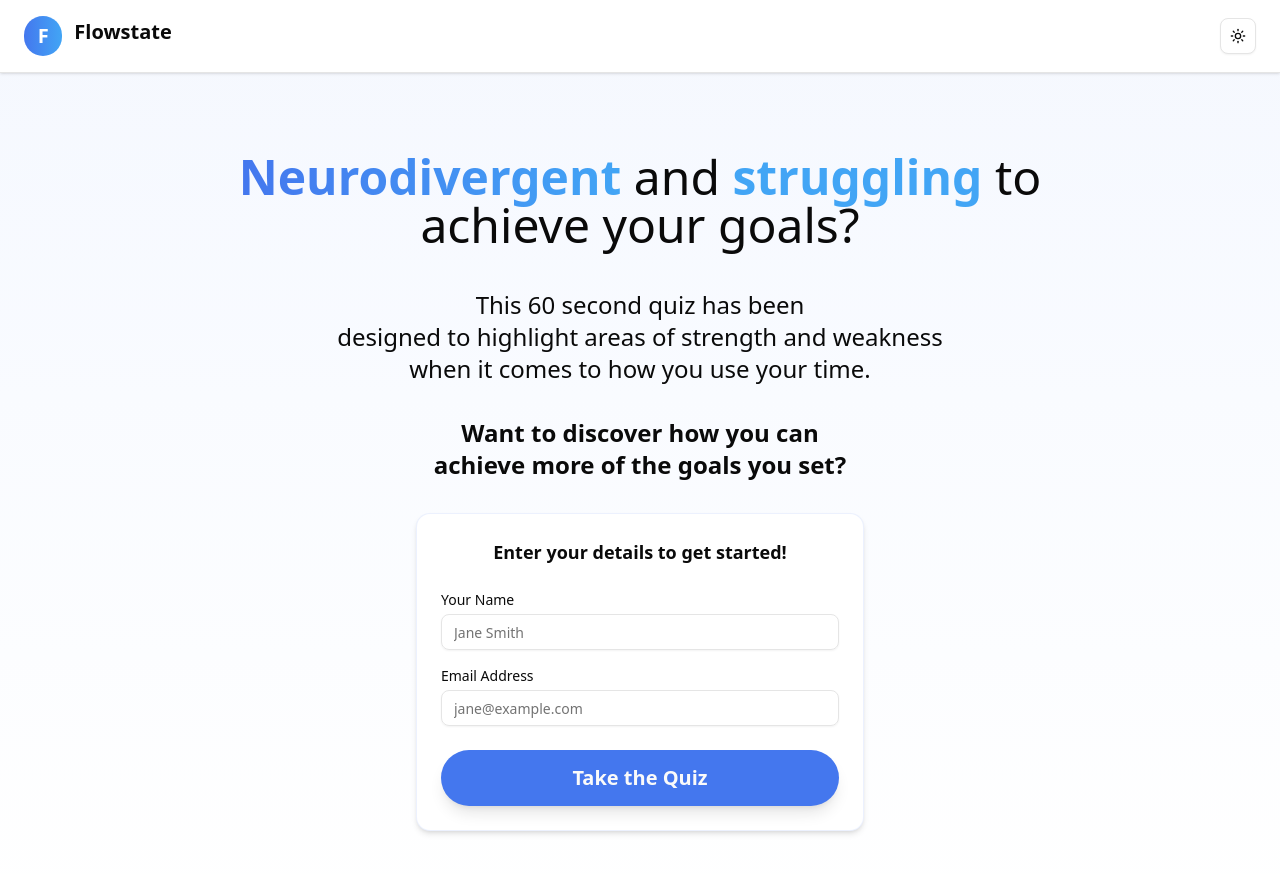
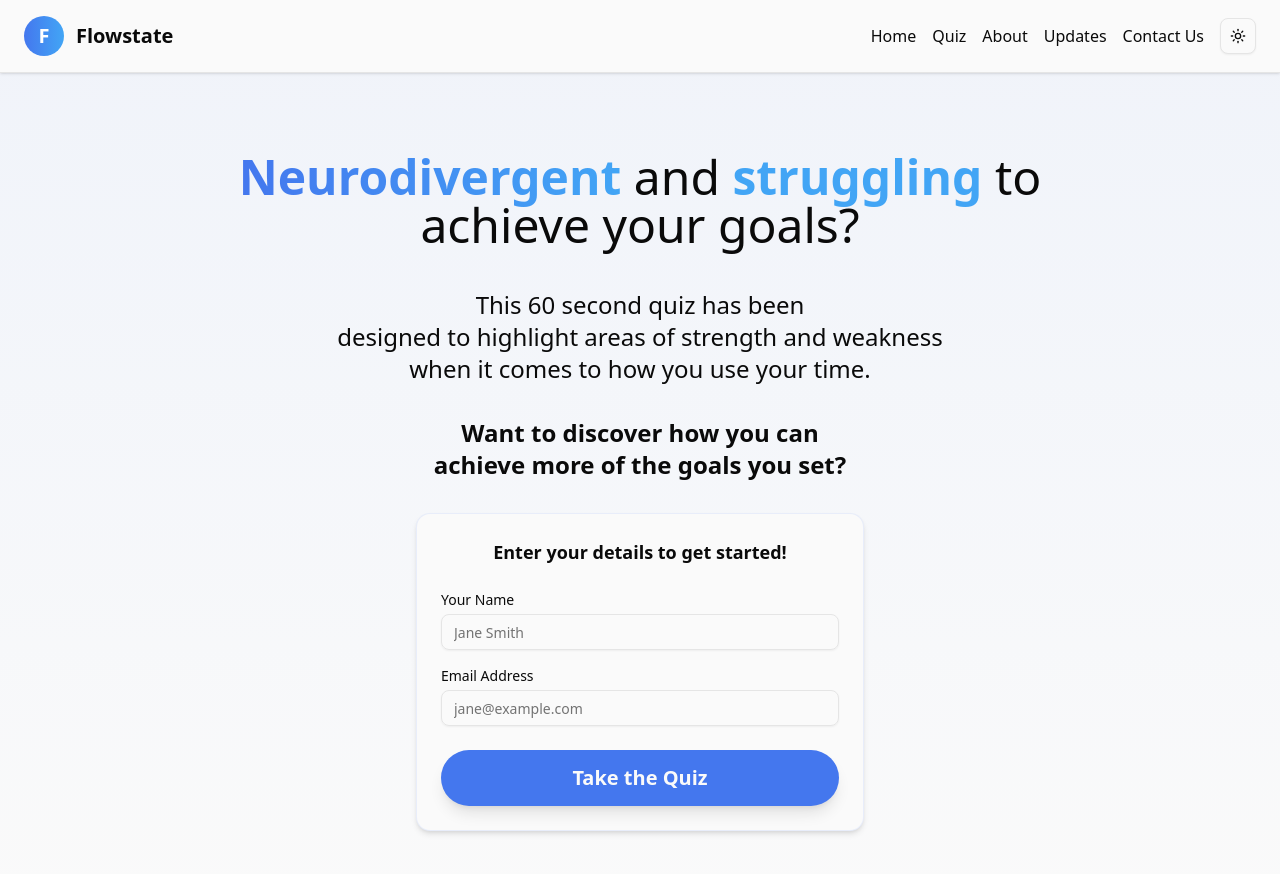
Before and after one commit to FlowStateCalendar/Shift-Website, a Next.js app: page / in a window 1280 px wide. Shown: the top 874 px of the page. Built offline with nearby package versions, Linux system fonts and the light colour scheme.

Commit message:
Current version

```diff
--- a/app/globals.css
+++ b/app/globals.css
@@ -4,74 +4,92 @@
 @custom-variant dark (&:is(.dark *));
 
 :root {
-  --background: oklch(1 0 0);
-  --foreground: oklch(0.145 0 0);
-  --card: oklch(1 0 0);
-  --card-foreground: oklch(0.145 0 0);
-  --popover: oklch(1 0 0);
-  --popover-foreground: oklch(0.145 0 0);
-  --primary: rgb(68, 119, 238);
-  --primary-foreground: oklch(0.985 0 0);
-  --secondary: oklch(0.97 0 0);
-  --secondary-foreground: oklch(0.205 0 0);
-  --muted: rgb(235, 240, 247);
-  --muted-foreground: oklch(0.556 0 0);
-  --accent: rgb(66, 165, 245);
-  --accent-foreground: oklch(0.205 0 0);
-  --destructive: rgb(66, 165, 245);
-  --destructive-foreground: oklch(0.577 0.245 27.325);
-  --border: oklch(0.922 0 0);
-  --input: oklch(0.922 0 0);
-  --ring: oklch(0.708 0 0);
-  --chart-1: oklch(0.646 0.222 41.116);
-  --chart-2: oklch(0.6 0.118 184.704);
-  --chart-3: oklch(0.398 0.07 227.392);
-  --chart-4: oklch(0.828 0.189 84.429);
-  --chart-5: oklch(0.769 0.188 70.08);
+  --background: #fafafa;
+  --foreground: #0a0a0a;
+  --card: #fafafa;
+  --card-foreground: #0a0a0a;
+  --popover: #fafafa;
+  --popover-foreground: #0a0a0a;
+  --primary: #4477ee;
+  --primary-foreground: #fafafa;
+  --secondary: #f5f5f5;
+  --secondary-foreground: #171717;
+  --muted: #ebf0f7;
+  --muted-foreground: #737373;
+  --accent: #42a5f5;
+  --accent-foreground: #171717;
+  --destructive: #4477ee;
+  --destructive-foreground: #42a5f5;
+  --border: #e5e5e5;
+  --input: #e5e5e5;
+  --ring: #a1a1a1;
+  --chart-1: #f54a00;
+  --chart-2: #009689;
+  --chart-3: #104e64;
+  --chart-4: #ffba00;
+  --chart-5: #f2f0ef;
   --radius: 0.625rem;
-  --sidebar: oklch(0.985 0 0);
-  --sidebar-foreground: oklch(0.145 0 0);
-  --sidebar-primary: oklch(0.205 0 0);
-  --sidebar-primary-foreground: oklch(0.985 0 0);
-  --sidebar-accent: oklch(0.97 0 0);
-  --sidebar-accent-foreground: oklch(0.205 0 0);
-  --sidebar-border: oklch(0.922 0 0);
-  --sidebar-ring: oklch(0.708 0 0);
+  --sidebar: #242633;
+  --sidebar-foreground: #fafafa;
+  --sidebar-primary: #abd6ec;
+  --sidebar-primary-foreground: #fafafa;
+  --sidebar-accent: #faa1ad;
+  --sidebar-accent-foreground: #171717;
+  --sidebar-border: #e5e5e5;
+  --sidebar-ring: #a1a1a1;
+
+
+  --brand1:#FFBFBB;
+  --brand2:#FAA1AD;
+  --brand3:#CD93AC;
+  --brand4:#ABD6EC;
+  --brand5:#AFB2DC;
+  --brand6:#9AB2CA;
+  --brand-dark:#242633;
 }
 
 .dark {
-  --background: oklch(0.145 0 0);
-  --foreground: oklch(0.985 0 0);
-  --card: oklch(0.145 0 0);
-  --card-foreground: oklch(0.985 0 0);
-  --popover: oklch(0.145 0 0);
-  --popover-foreground: oklch(0.985 0 0);
-  --primary: oklch(0.985 0 0);
-  --primary-foreground: oklch(0.205 0 0);
-  --secondary: oklch(0.269 0 0);
-  --secondary-foreground: oklch(0.985 0 0);
-  --muted: oklch(0.269 0 0);
-  --muted-foreground: oklch(0.708 0 0);
-  --accent: rgb(199, 171, 247);
-  --accent-foreground: oklch(0.985 0 0);
-  --destructive: rgb(255, 191, 187);
-  --destructive-foreground: rgb(175, 178, 220);
-  --border: oklch(0.269 0 0);
-  --input: oklch(0.269 0 0);
-  --ring: oklch(0.439 0 0);
-  --chart-1: oklch(0.488 0.243 264.376);
-  --chart-2: oklch(0.696 0.17 162.48);
-  --chart-3: oklch(0.769 0.188 70.08);
-  --chart-4: oklch(0.627 0.265 303.9);
-  --chart-5: oklch(0.645 0.246 16.439);
-  --sidebar: oklch(0.205 0 0);
-  --sidebar-foreground: oklch(0.985 0 0);
-  --sidebar-primary: oklch(0.488 0.243 264.376);
-  --sidebar-primary-foreground: oklch(0.985 0 0);
-  --sidebar-accent: oklch(0.269 0 0);
-  --sidebar-accent-foreground: oklch(0.985 0 0);
-  --sidebar-border: oklch(0.269 0 0);
-  --sidebar-ring: oklch(0.439 0 0);
+  --background: #242633;
+  --foreground: #fafafa;
+  --card: #0a0a0a;
+  --card-foreground: #fafafa;
+  --popover: #0a0a0a;
+  --popover-foreground: #fafafa;
+  --primary: #fafafa;
+  --primary-foreground: #171717;
+  --secondary: #262626;
+  --secondary-foreground: #fafafa;
+  --muted: #262626;
+  --muted-foreground: #a1a1a1;
+  --accent: #c7abf7;
+  --accent-foreground: #fafafa;
+  --destructive: #fafafa;
+  --destructive-foreground: #c7abf7;
+  --border: #262626;
+  --input: #262626;
+  --ring: #525252;
+  --chart-1: #1447e6;
+  --chart-2: #00bc7d;
+  --chart-3: #fd9a00;
+  --chart-4: #ad46ff;
+  --chart-5: #ff2056;
+  --sidebar: #242633;
+  --sidebar-foreground: #fafafa;
+  --sidebar-primary: #abd6ec;
+  --sidebar-primary-foreground: #fafafa;
+  --sidebar-accent: #faa1ad;
+  --sidebar-accent-foreground: #525252;
+  --sidebar-border: #262626;
+  --sidebar-ring: #525252;
+
+
+  --brand1:#FFBFBB;
+  --brand2:#FAA1AD;
+  --brand3:#CD93AC;
+  --brand4:#ABD6EC;
+  --brand5:#AFB2DC;
+  --brand6:#9AB2CA;
+  --brand-dark:#242633;
 }
 
 @theme inline {
--- a/app/page.tsx
+++ b/app/page.tsx
@@ -37,10 +37,10 @@ export default function Home() {
             <section className="flex py-12 md:py-20 bg-gradient-to-b from-primary/5 to-background">
                 <div className="max-w-4xl mx-auto text-center">
                     <h1 className="text-4xl md:text-5xl pb-4 mb-6 ">
-                        <b className="bg-gradient-to-r from-primary to-accent bg-clip-text text-transparent">
+                        <b className="bg-gradient-to-r from-destructive to-destructive-foreground bg-clip-text text-transparent">
                             Neurodivergent
                         </b>{" "}
-                        and <b className="text-accent">struggling</b> to achieve your goals?
+                        and <b className="text-destructive-foreground">struggling</b> to achieve your goals?
                     </h1>
                     <p className="text-2xl mb-8 max-w-2xl mx-auto">
                         This 60 second quiz has been
--- a/components/footer.tsx
+++ b/components/footer.tsx
@@ -3,88 +3,88 @@ import Link from "next/link";
 
 export default function Footer() {
     return (
-        <footer className="bg-neutral-900 text-neutral-300 py-12">
+        <footer className="bg-muted text-foreground py-12">
             <div className="container mx-auto px-4 sm:px-6 lg:px-8">
                 <div className="flex flex-wrap justify-between">
                     <div className="w-full md:w-1/3 mb-10 md:mb-0">
-                        <div className="flex items-center mb-4">
+                        <Link href="/" className="flex items-center mb-4">
                             <div className="h-10 w-10 rounded-full bg-primary flex items-center justify-center text-white font-bold text-xl">
                                 F
                             </div>
-                            <span className="ml-3 text-xl font-bold text-white">Flowstate</span>
-                        </div>
+                            <span className="ml-3 text-xl font-bold">Flowstate</span>
+                        </Link>
                         <p className="mb-4 max-w-xs">
-                            Supporting neurodiverse individuals through technology.
+                            Giving neurodiverse individuals the ability to thrive.
                         </p>
                         <div className="flex space-x-4">
-                            <a href="#" className="text-neutral-400 hover:text-white transition" aria-label="Twitter">
+                            {/* <a href="#" className="text-neutral-400 hover:text-white transition" aria-label="Twitter">
                                 <Twitter className="h-6 w-6" />
-                            </a>
-                            <a href="#" className="text-neutral-400 hover:text-white transition" aria-label="Instagram">
+                            </a> */}
+                            <a href="#" className="hover:text-muted transition" aria-label="Instagram">
                                 <Instagram className="h-6 w-6" />
                             </a>
-                            <a href="#" className="text-neutral-400 hover:text-white transition" aria-label="GitHub">
+                            <a href="#" className="text-neutral-400 hover:text-muted transition" aria-label="GitHub">
                                 <Github className="h-6 w-6" />
                             </a>
                         </div>
                     </div>
 
-                    <div className="w-full md:w-2/3 grid grid-cols-2 md:grid-cols-3 gap-8">
+                    <div className="w-full md:w-1/2 grid grid-cols-2 md:grid-cols-3 gap-8">
                         <div>
-                            <h3 className="text-white font-semibold mb-4">Resources</h3>
+                            <h3 className="font-semibold mb-4">Resources</h3>
                             <ul className="space-y-2">
                                 <li>
-                                    <Link href="#" className="hover:text-white transition">
+                                    <Link href="#" className="hover:text-muted transition">
                                         Quiz
                                     </Link>
                                 </li>
-                                <li>
+                                {/* <li>
                                     <a href="#" className="hover:text-white transition">
                                         Community
                                     </a>
-                                </li>
+                                </li> */}
                                 <li>
-                                    <a href="#" className="hover:text-white transition">
+                                    <a href="#" className="hover:text-muted transition">
                                         Updates
                                     </a>
                                 </li>
-                                <li>
+                                {/* <li>
                                     <a href="#" className="hover:text-white transition">
                                         Blog
                                     </a>
-                                </li>
+                                </li> */}
                             </ul>
                         </div>
                         <div>
-                            <h3 className="text-white font-semibold mb-4">Company</h3>
+                            <h3 className="font-semibold mb-4">Company</h3>
                             <ul className="space-y-2">
                                 <li>
-                                    <Link href="/about" className="hover:text-white transition">
+                                    <Link href="/about" className="hover:text-muted transition">
                                         About Us
                                     </Link>
                                 </li>
                                 <li>
-                                    <a href="/contact-us" className="hover:text-white transition">
+                                    <a href="/contact-us" className="hover:text-muted transition">
                                         Contact Us
                                     </a>
                                 </li>
-                                <li>
+                                {/* <li>
                                     <a href="#" className="hover:text-white transition">
                                         Join Us
                                     </a>
-                                </li>
+                                </li> */}
                             </ul>
                         </div>
                         <div>
-                            <h3 className="text-white font-semibold mb-4">Legal</h3>
+                            <h3 className="font-semibold mb-4">Legal</h3>
                             <ul className="space-y-2">
                                 <li>
-                                    <a href="#" className="hover:text-white transition">
+                                    <a href="#" className="hover:text-muted transition">
                                         Privacy Policy
                                     </a>
                                 </li>
                                 <li>
-                                    <a href="#" className="hover:text-white transition">
+                                    <a href="#" className="hover:text-muted transition">
                                         Terms of Service
                                     </a>
                                 </li>
--- a/components/header.tsx
+++ b/components/header.tsx
@@ -1,18 +1,30 @@
 "use client";
 
+import Link from "next/link";
 import { ModeToggle } from "./theme-mode-toggle";
 
 export default function Header() {
   return (
     <header className="w-full border-b bg-background text-foreground shadow-sm">
       <div className="container mx-auto flex items-center py-4 px-6">
-        <div className="h-10 w-10 rounded-full bg-gradient-to-r from-primary to-accent flex items-center justify-center text-white font-bold text-xl">
-          F
-        </div>
+        <Link href="/">
+          <div className="h-10 w-10 rounded-full bg-gradient-to-r from-destructive to-destructive-foreground flex items-center justify-center text-white font-bold text-xl">
+            F
+          </div>
+        </Link>
 
-        <span className="ml-3 text-xl font-bold text-foreground inline-flex justify-between w-full">
-          Flowstate
-          <ModeToggle />
+        <span className="ml-3 text-xl font-bold text-foreground inline-flex justify-between w-full items-center">
+          <Link href="/">
+            Flowstate
+          </Link>
+          <div className="flex flex-row items-center">
+            <Link href="/" className="font-medium text-base m-2 hover:text-muted transition">Home</Link>
+            <Link href="/leads" className="font-medium text-base m-2 hover:text-muted transition">Quiz</Link>
+            <Link href="/about" className="font-medium text-base m-2 hover:text-muted transition">About</Link>
+            <Link href="/updates" className="font-medium text-base m-2 hover:text-muted transition">Updates</Link>
+            <Link href="/contact-us" className="font-medium text-base m-2 mr-4 hover:text-muted transition">Contact Us</Link>
+            <ModeToggle/>
+          </div>
         </span>{" "}
       </div>
     </header>
```
Also changed, not shown: app/contact-us/page.tsx (+19 -11 lines), app/leads/page.tsx (+21 -28 lines), app/thank-you/page.tsx (+10 -9 lines), app/updates/page.tsx (+3 -29 lines).
